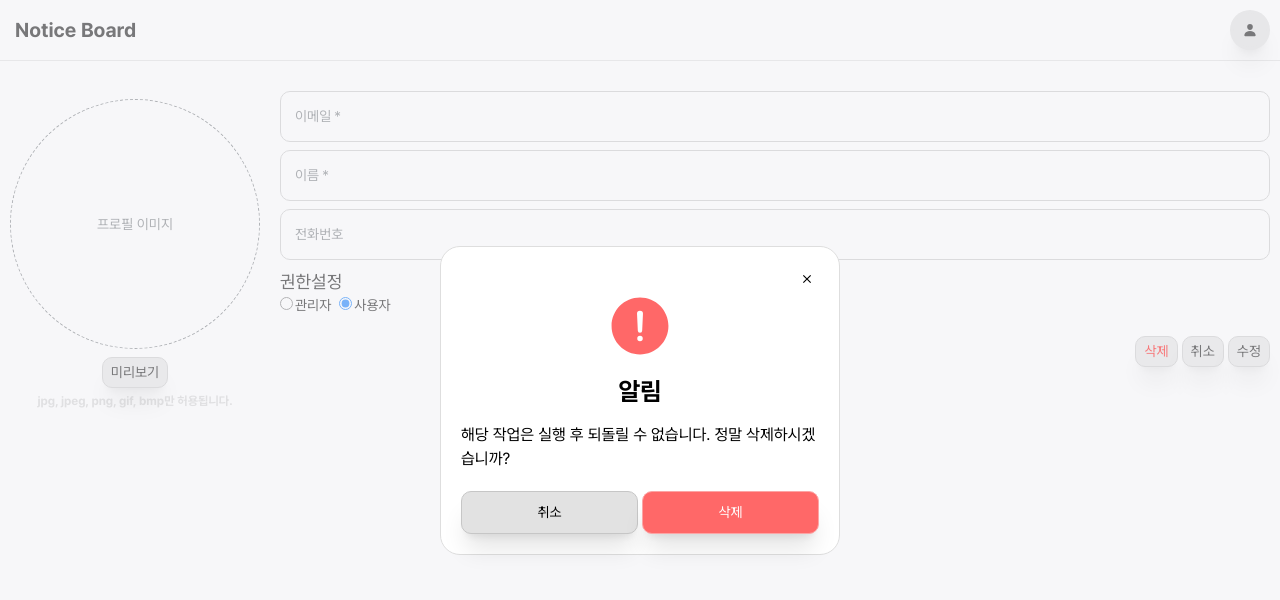
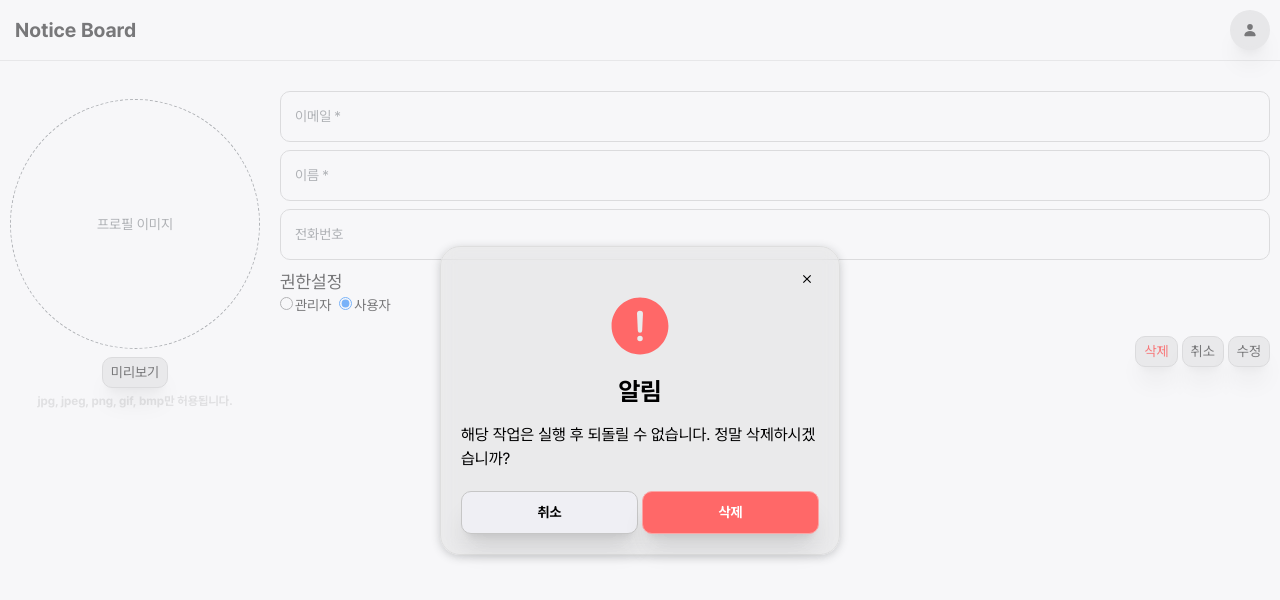
Before and after one commit to ST-JM-ORG/notice-board-fe, a Next.js app: page /admin/1 in a window 1280 px wide. Both pictures are taken after a click on the button "삭제". Shown: the top 600 px of the page. Built offline with nearby package versions, Linux system fonts and the light colour scheme; no server answers.

Commit message:
Style: confirm modal style 수정

```diff
--- a/src/components/confirm-modal.tsx
+++ b/src/components/confirm-modal.tsx
@@ -16,9 +16,7 @@ interface Props {
   onOk: () => void;
 }
 
-export default function ConfirmModal(props: Props) {
-  const { open, message, onClose, onOk } = props;
-
+export default function ConfirmModal({ open, message, onClose, onOk }: Props) {
   const [element, setElement] = useState<Element | null>(null);
   const [animated, setAnimated] = useState<boolean>(true);
 
@@ -55,7 +53,8 @@ export default function ConfirmModal(props: Props) {
       <div
         ref={ref}
         className={cn(
-          "flex w-[25rem] flex-col rounded-20 border-1 border-gainsboro bg-white p-20",
+          `flex w-[25rem] flex-col rounded-20 border-1 border-gainsboro bg-platinum
+          bg-opacity-50 p-20 shadow-google backdrop-blur`,
           animated ? "animate-modal-slide-up" : "animate-modal-slide-down",
         )}
         onAnimationEnd={handleAnimationEnd}
@@ -77,11 +76,15 @@ export default function ConfirmModal(props: Props) {
           <div className="text-16">{message}</div>
         </section>
         <footer className="mt-20 flex w-full items-center justify-center space-x-1">
-          <Button className="w-full py-10" onClick={onClose}>
+          <Button
+            className="w-full bg-anti-flash-white py-10 font-bold"
+            onClick={onClose}
+          >
             취소
           </Button>
           <Button
-            className="w-full border-1 border-light-salmon-pink bg-pastel-red py-10 text-white"
+            className="w-full border-1 border-light-salmon-pink bg-pastel-red py-10 font-bold
+              text-white shadow-google"
             onClick={onOk}
           >
             삭제
```
